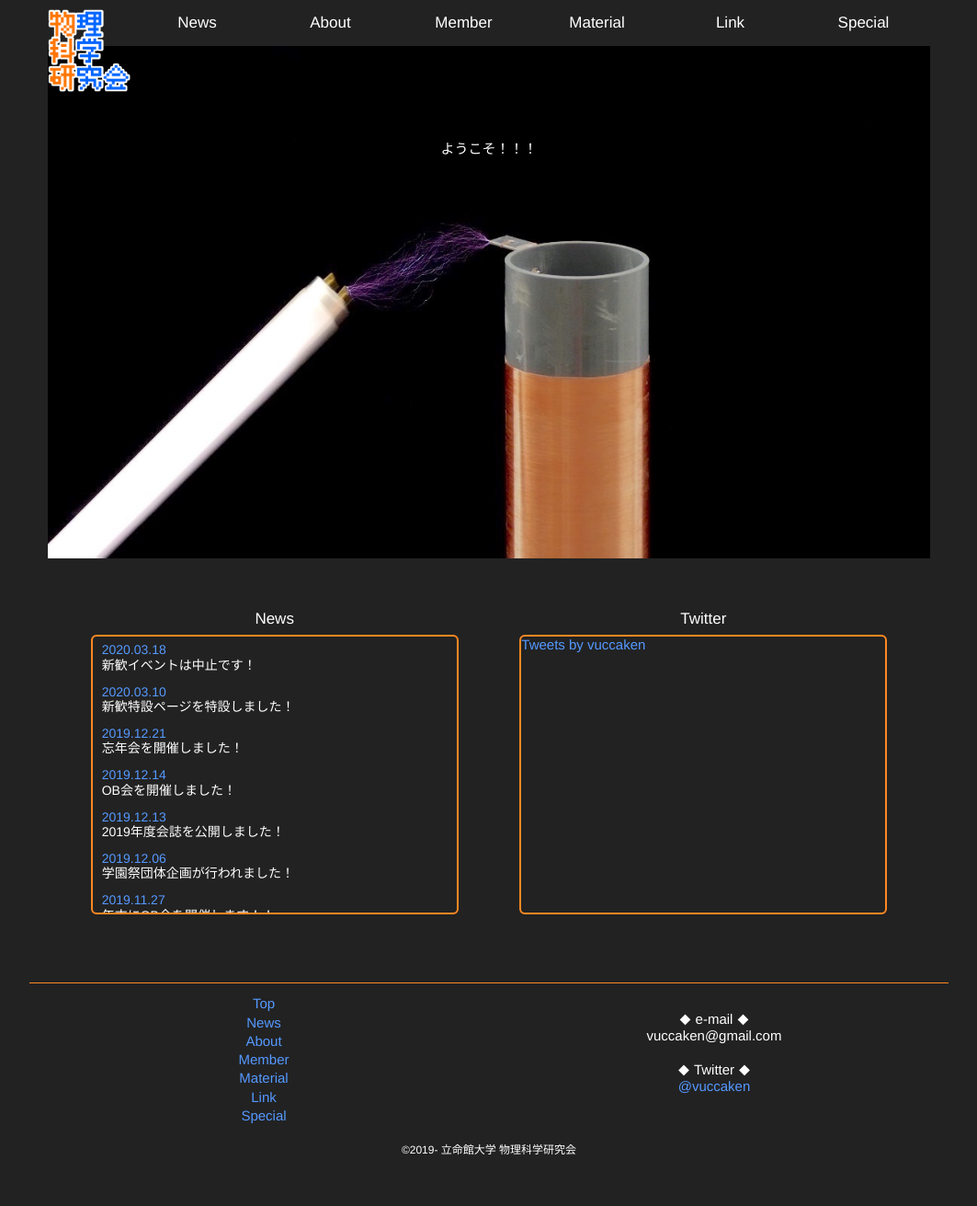
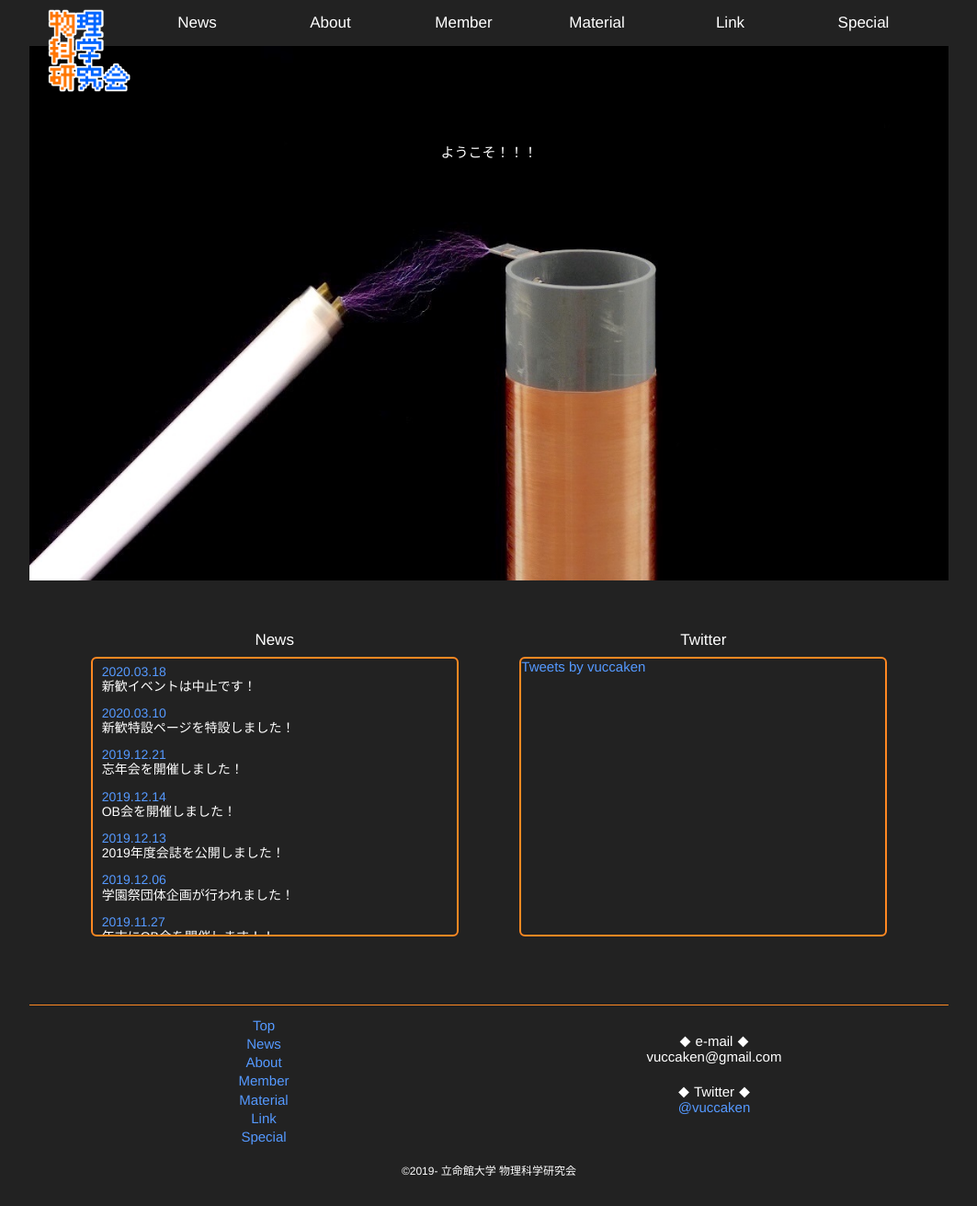
Before and after one commit to vuccaken/vuccaken.github.io, a Jekyll site: the page built from index.md, in a window 1280 px wide. Shown: the whole page at 92% size, without its empty margins (108-1171 px from the left). Built offline with Jekyll 4.4.1, drawn with Linux system fonts in a browser that asks for light colours; comment, search, counter and statistics services are not loaded; before the commit the page ends 1288 px from its top, so only the background shows below that.

Commit message:
Update home.scss
再び修正

```diff
--- a/_sass/home.scss
+++ b/_sass/home.scss
@@ -8,7 +8,7 @@
 
 .home_top-img {
   position: relative;
-  // margin: -20px; // .contents の margin
+  margin: 0 -20px; // .contents の margin
   img {
     width: 100%;
     position: relative;
```
